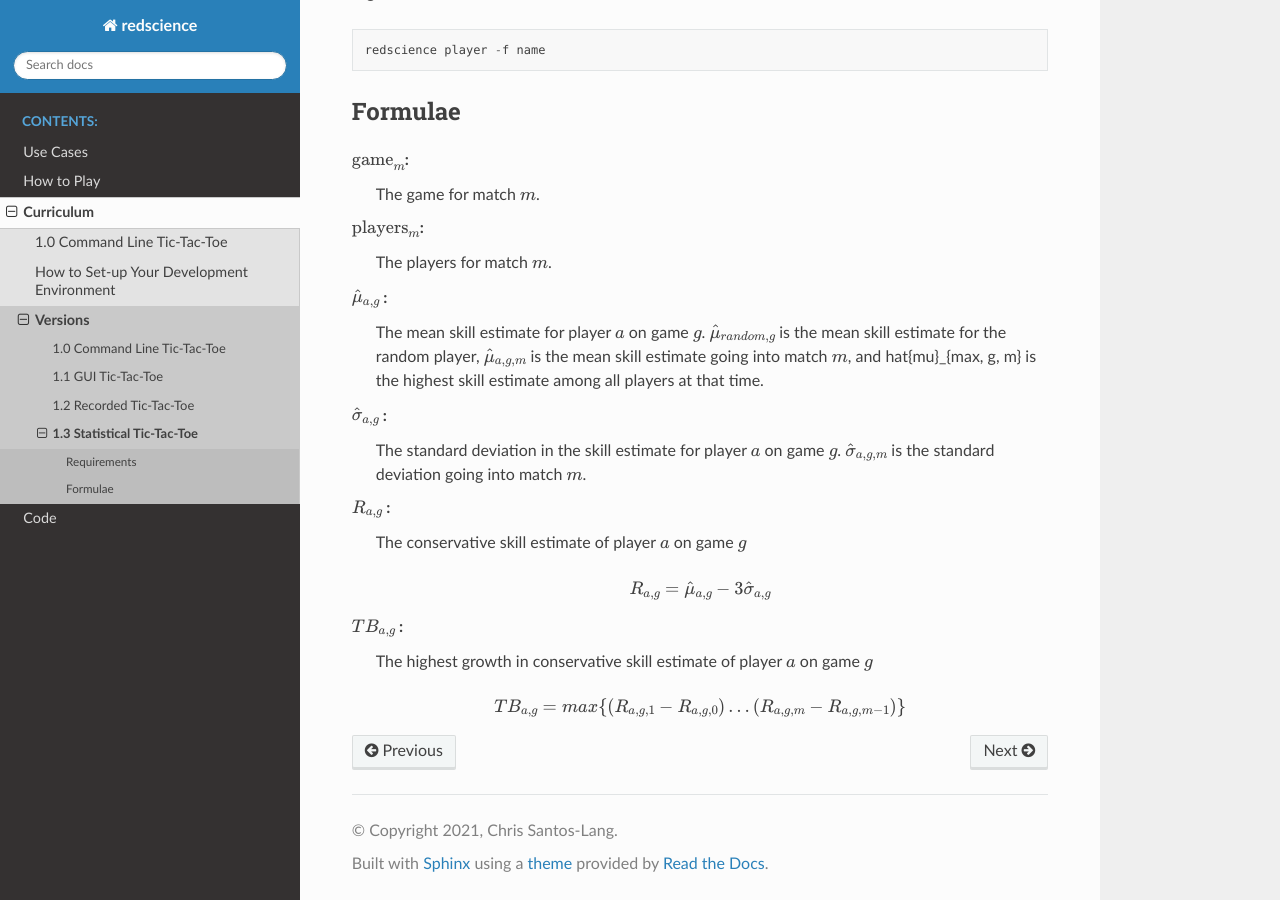
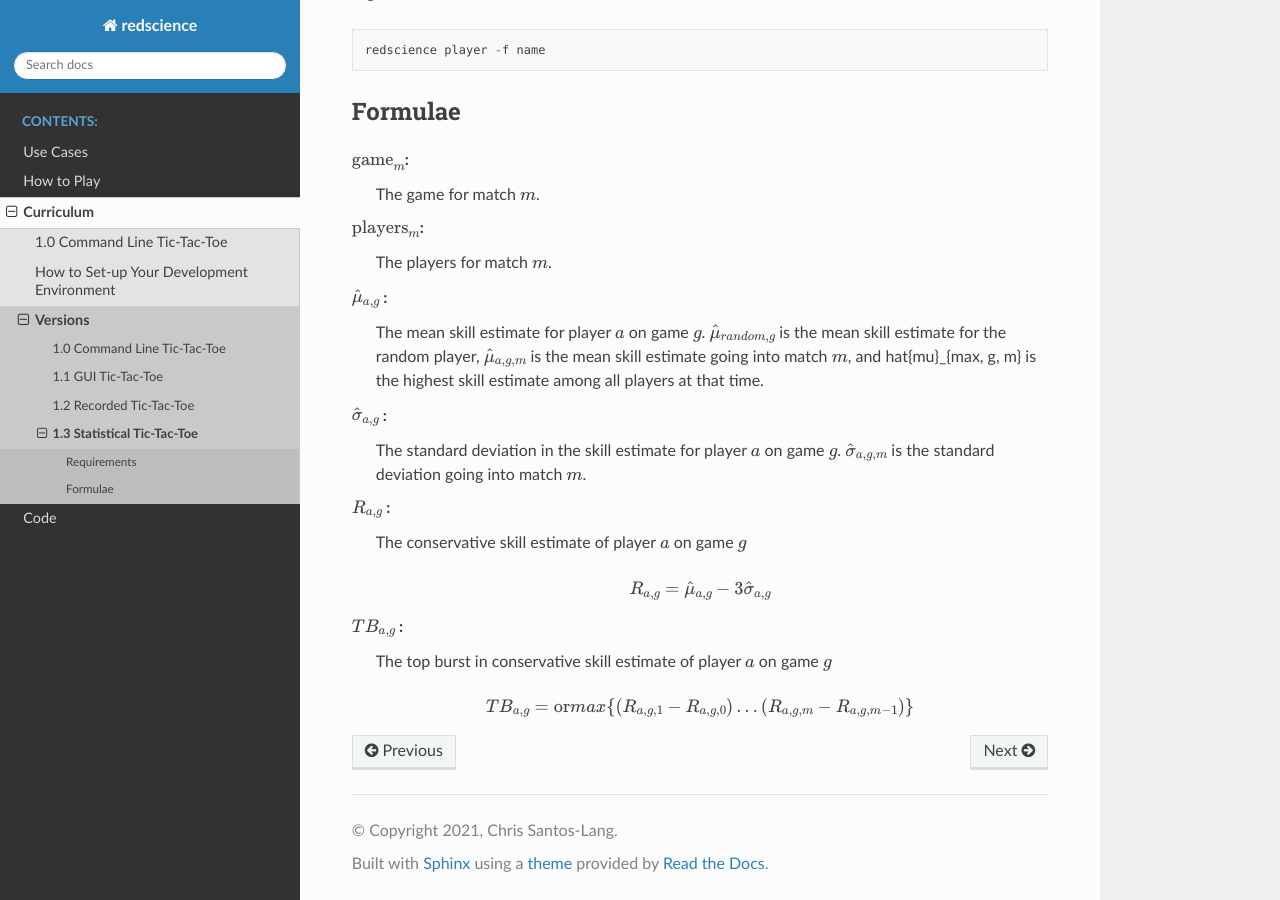
Before and after one commit to ChrisSantosLang/redscience, a Sphinx documentation site: the page built from docs/source/releases/stats.rst, in a window 1280 px wide and 900 px high, scrolled down 930 px. Built offline with Sphinx 7.4.7 and the Read the Docs theme 2.0.0, drawn with Linux system fonts in a browser that asks for light colours; pages that are not in the unit, such as notebooks, are missing from menus.

Commit message:
Update stats.rst

```diff
--- a/docs/source/releases/stats.rst
+++ b/docs/source/releases/stats.rst
@@ -80,8 +80,8 @@ Formulae
    R_{a, g} = \hat{\mu}_{a, g} - 3 \hat{\sigma}_{a, g}
 
 :math:`TB_{a, g}` :
-  The highest growth in conservative skill estimate of player
+  The top burst in conservative skill estimate of player
   :math:`a` on game :math:`g`
 
 .. math::
-   TB_{a, g} = max \{ (R_{a, g, 1} - R_{a, g, 0}) \dots (R_{a, g, m} - R_{a, g, m-1}) \}
+   TB_{a, g} = \text{or} max \{ (R_{a, g, 1} - R_{a, g, 0}) \dots (R_{a, g, m} - R_{a, g, m-1}) \}
```
